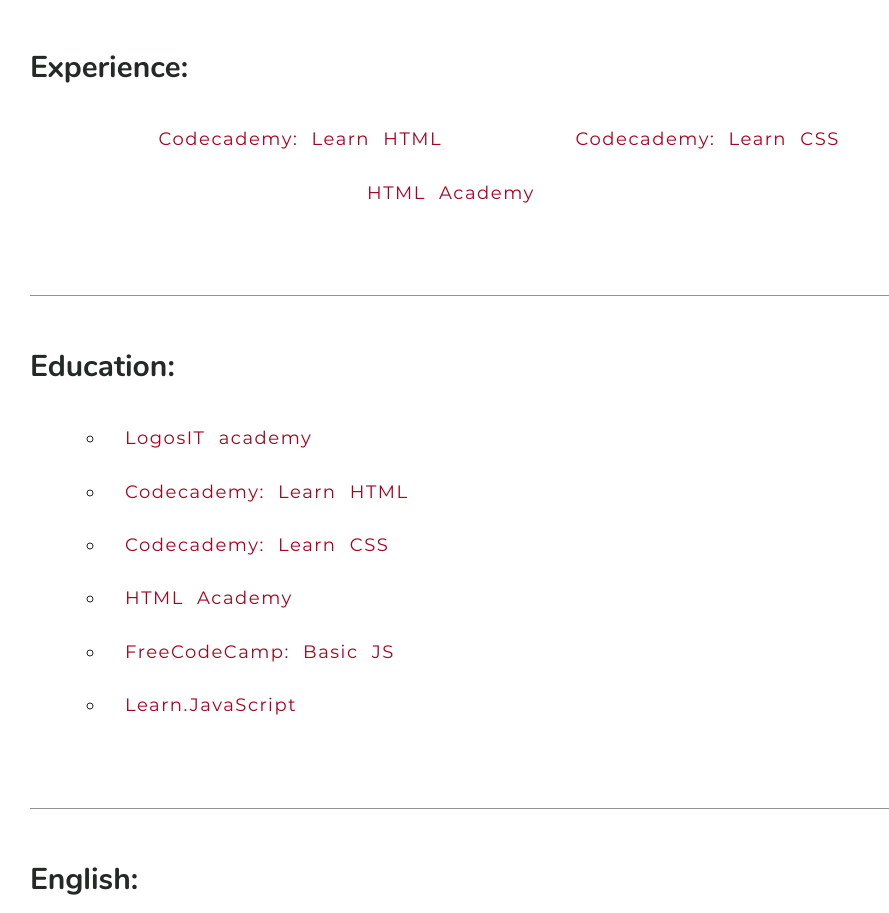
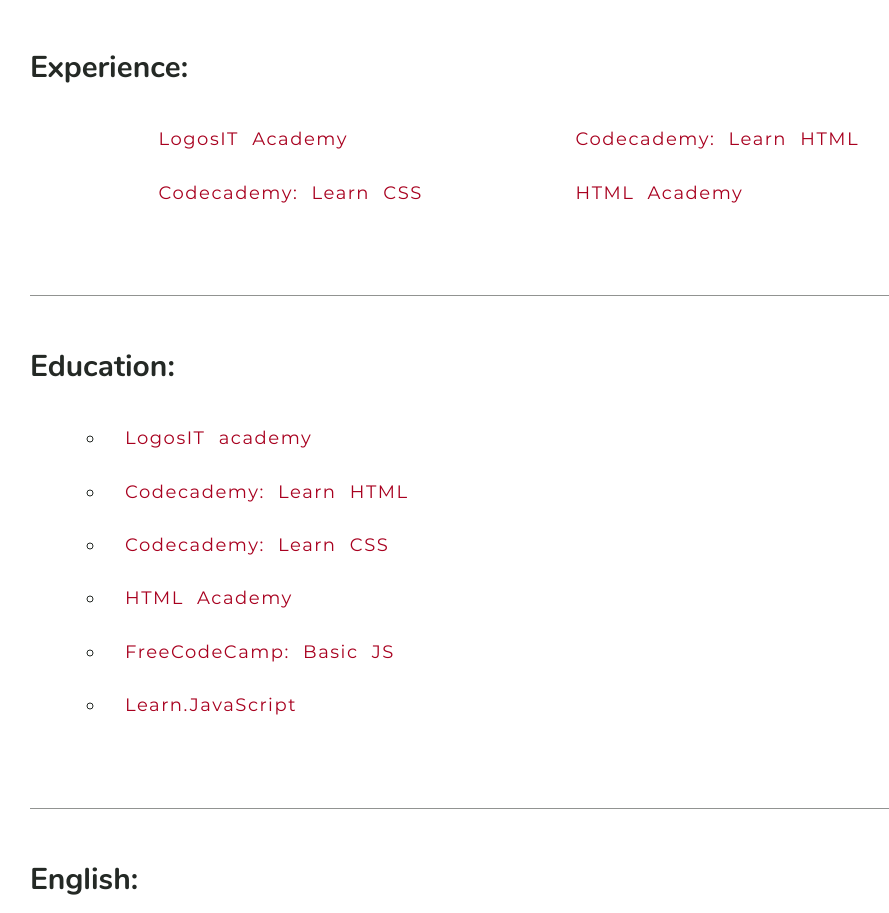
Before and after one commit to limon16/resume-2.0, a plain HTML site: page index.html in a window 1280 px wide. Shown: the part 2169-3082 px from the top of the page, without its empty margins (118-1007 px from the left). Drawn offline with Linux system fonts and the light colour scheme; files whose address does not match are found by name.

Commit message:
Update index.html

```diff
--- a/index.html
+++ b/index.html
@@ -108,6 +108,10 @@
 		<div class="list-wrap">
 			<ul class="experience-list">
 				<li>
+					<a href="https://lgs.lviv.ua/" title="to LogosIT" target="_blank">LogosIT Academy
+					</a>
+				</li>
+				<li>
 					<a href="https://www.codecademy.com/profiles/course9279511174" title="to Codecademy" target="_blank">Codecademy: Learn HTML
 					</a>
 				</li>
```
